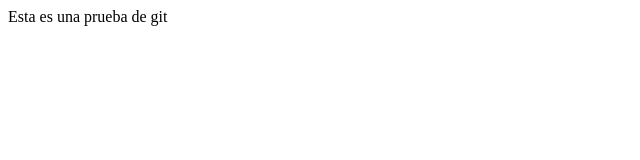
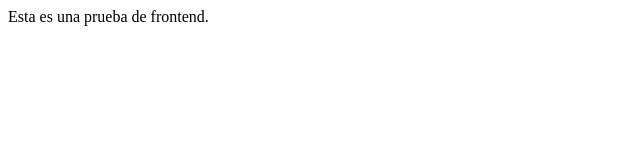
Before and after one commit to Eriksoncucuta/Pruebas-Git, a plain HTML site: page index.html in a window 1280 px wide. Shown: the full height of the page, 0-640 px from the left. Drawn offline with Linux system fonts and the light colour scheme.

Commit message:
cambie git por frontend.

```diff
--- a/index.html
+++ b/index.html
@@ -7,6 +7,6 @@
     <title>Prueba git</title>
 </head>
 <body>
-    Esta es una prueba de git
+    Esta es una prueba de frontend.
 </body>
 </html>
```
